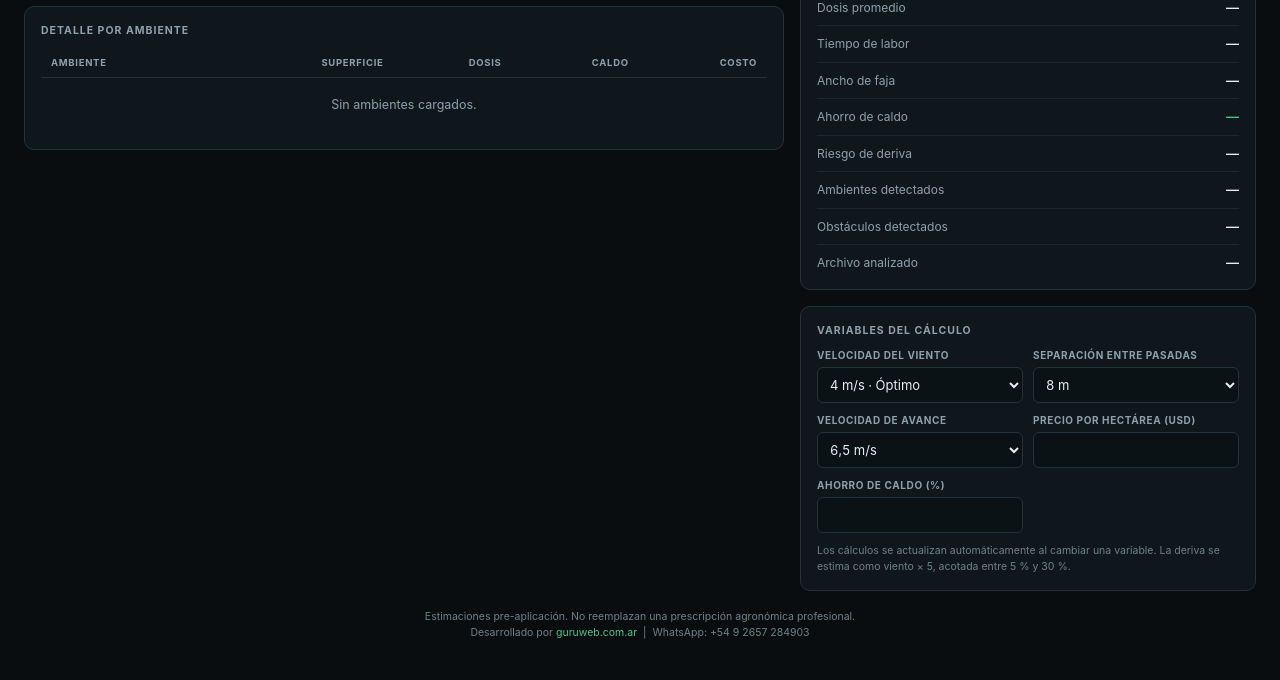
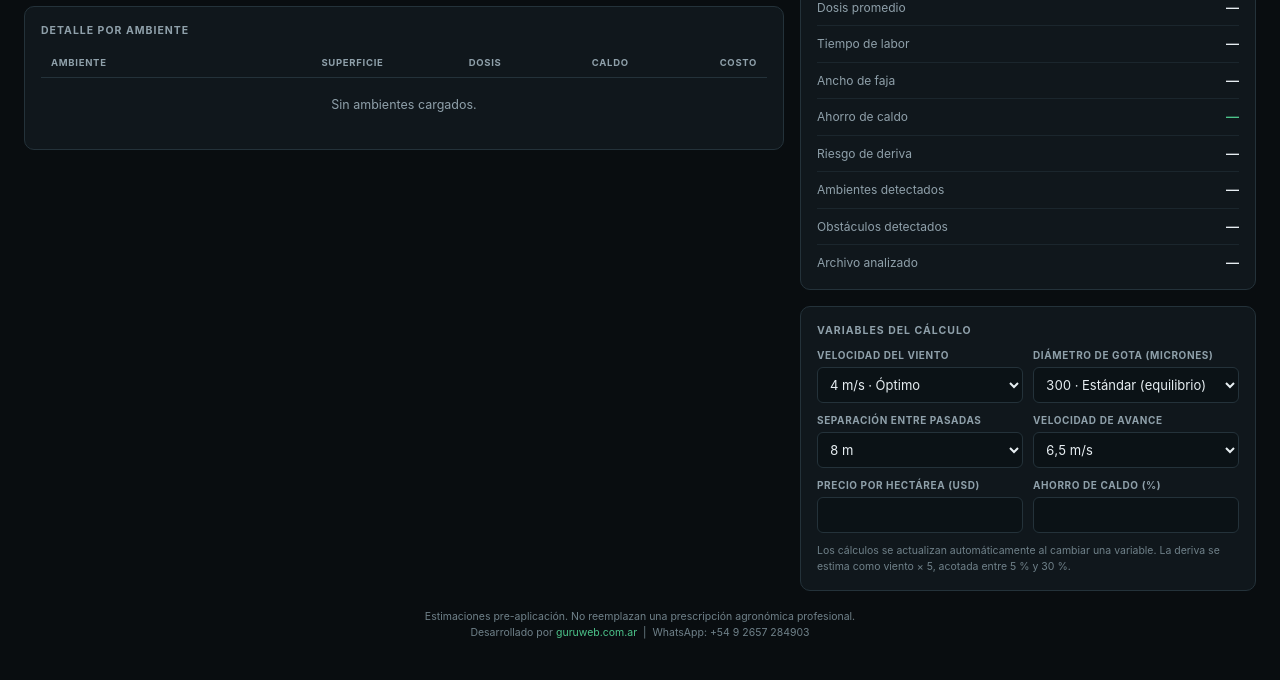
Before and after one commit to lucioupro2025/prevuelo, a Flask app: page / in a window 1280 px wide. Shown: the part 659-1339 px from the top of the page. Run offline with Flask 3, Linux system fonts and the light colour scheme.

Commit message:
Implementacion de diametro de gota y ajuste de deriva basado en feedback de pilotos

```diff
--- a/main.py
+++ b/main.py
@@ -44,10 +44,12 @@ DEFAULT_PARAMETERS = {
     "application_speed": 6.5,     # m/s
     "swath_width": 8.0,           # m entre lineas de pasada
     "wind_speed": 4.0,            # m/s
+    "droplet_diameter": 300.0,    # micrones (Diámetro estándar de gota)
 }
 
 DEFAULT_DOSE = 15.0               # L/ha si el KML no declara dosis
 DEFAULT_SWATH = 8.0               # m si el KML no declara ancho de faja
+DEFAULT_DROPLET = 300.0           # micrones si el KML no declara diámetro
 
 # ----------------------------------------------------------------------
 # Estado por visitante (sesiones aisladas)
@@ -94,6 +96,7 @@ def _init_default_state():
                 "home_point": parsed["home_point"],
                 "gps_bounds": parsed["gps_bounds"],
                 "overlays": parsed.get("overlays", []),
+                "droplet_diameter": parsed.get("droplet_diameter", DEFAULT_DROPLET),
             }
             report = calcular_informe_predictivo(
                 parsed, DEFAULT_PARAMETERS, DEFAULT_PARAMETERS["wind_speed"]
@@ -170,6 +173,7 @@ def calcular_informe_predictivo(parsed_kml, parameters, wind_speed):
     - El costo operativo usa el precio por hectarea configurado.
     - El ahorro aplica el porcentaje de ahorro sobre el caldo total.
     - El ROI relaciona el ahorro economico con el costo operativo.
+    - El diametro de gota afecta la deriva y la cobertura según condiciones de viento.
     """
     hectares = max(0.0, _as_float(parsed_kml.get("hectares"), 0.0))
     zones = parsed_kml.get("zones") or []
@@ -180,6 +184,7 @@ def calcular_informe_predictivo(parsed_kml, parameters, wind_speed):
     speed = max(0.5, _as_float(parameters.get("application_speed"), 6.5))
     swath = _clamp(_as_float(parameters.get("swath_width"), DEFAULT_SWATH), 4.0, 14.0)
     wind = max(0.0, _as_float(wind_speed, 4.0))
+    droplet = max(50.0, min(800.0, _as_float(parameters.get("droplet_diameter"), DEFAULT_DROPLET)))
 
     total_liters = 0.0
     total_area_m2 = 0.0
@@ -220,6 +225,10 @@ def calcular_informe_predictivo(parsed_kml, parameters, wind_speed):
     cost_savings = savings_liters * price_per_liter
     roi_percent = (cost_savings / cost_total * 100.0) if cost_total > 0 else 0.0
     drift_estimate = _clamp(wind * 5.0, 5.0, 30.0)
+
+    # Ajuste de deriva según diámetro de gota (gotas más pequeñas = más deriva)
+    droplet_factor = _clamp((400.0 - droplet) / 400.0, 0.5, 1.5)
+    drift_estimate = _clamp(drift_estimate * droplet_factor, 5.0, 35.0)
 
     # Dimensiones reales del lote (el parser agrega 25 m de margen por lado).
     field_width = max(0.0, _as_float(parsed_kml.get("width"), 0.0) - 50.0)
@@ -274,7 +283,9 @@ def calcular_informe_predictivo(parsed_kml, parameters, wind_speed):
     if wind > 6:
         altitude = max(2.0, altitude - 0.5)
 
-    flow_rate = average_dose * swath * speed * 0.006
+    # Ajustar flujo según diámetro de gota (gotas más pequeñas = mayor superficie)
+    droplet_surface_factor = _clamp(droplet / 200.0, 0.7, 1.4)
+    flow_rate = average_dose * swath * speed * 0.006 * droplet_surface_factor
     tank_refills = int(math.ceil(total_liters / 40.0)) if total_liters > 0 else 0
     battery_cycles = int(math.ceil(application_time_hours * 60.0 / 12.0)) if application_time_hours > 0 else 0
 
@@ -283,14 +294,20 @@ def calcular_informe_predictivo(parsed_kml, parameters, wind_speed):
         notes.append("Viento por encima del limite operativo de 8 m/s: suspender la aplicacion.")
     elif wind > 5:
         notes.append("Reducir la altura de aplicacion y priorizar horarios de bajo viento.")
-    if drift_estimate > 20:
-        notes.append("Deriva estimada alta: usar boquillas antideriva y verificar la direccion del viento.")
+    if drift_estimate > 25:
+        notes.append("Deriva estimada alta: usar boquillas antideriva, aumentar diámetro de gota y verificar la direccion del viento.")
+    elif drift_estimate > 20:
+        notes.append("Deriva moderada: considerar aumentar diámetro de gota si es posible.")
+    if droplet < 200:
+        notes.append("Diámetro de gota pequeño: aumentar riesgo de deriva. Considerar viento más calmado o gotas más grandes.")
+    elif droplet > 500:
+        notes.append("Diámetro de gota grande: mejor control de deriva pero menor cobertura. Asegurar suficiente superposición de pasadas.")
     if tank_refills > 0:
         notes.append(f"Prever {tank_refills} recargas de tanque de 40 L.")
     if len(zone_breakdown) > 1:
         notes.append("El lote tiene dosis variables por ambiente: respetar la prescripcion de cada zona.")
     if flow_rate > 24:
-        notes.append("El caudal requerido supera el maximo de la maquina: reducir velocidad o dosis.")
+        notes.append("El caudal requerido supera el maximo de la maquina: reducir velocidad, dosis o aumentar diámetro de gota.")
 
     return {
         "hectares": round(hectares, 2),
@@ -312,6 +329,7 @@ def calcular_informe_predictivo(parsed_kml, parameters, wind_speed):
         "application_speed": round(speed, 2),
         "field_width_m": round(field_width, 1),
         "field_height_m": round(field_height, 1),
+        "droplet_diameter": round(droplet, 1),
         "recommended": {
             "altitude_m": round(altitude, 1),
             "speed_m_s": round(recommended_speed, 1),
@@ -323,6 +341,8 @@ def calcular_informe_predictivo(parsed_kml, parameters, wind_speed):
             "battery_cycles": battery_cycles,
             "wind_status": wind_status,
             "wind_label": wind_label,
+            "droplet_diameter_microns": round(droplet, 1),
+            "drift_adjustment_factor": round(droplet_factor, 2),
             "notes": notes,
         },
     }
@@ -474,6 +494,12 @@ def configure_report():
             return jsonify({"status": "error", "message": "Velocidad de viento invalida."}), 400
         state["parameters"]["wind_speed"] = round(wind, 1)
 
+    if "droplet_diameter" in data:
+        droplet = _as_float(data.get("droplet_diameter"), None)
+        if droplet is None or droplet < 50 or droplet > 800:
+            return jsonify({"status": "error", "message": "Diámetro de gota invalido (50-800 micrones)."}), 400
+        state["parameters"]["droplet_diameter"] = round(droplet, 1)
+
     payload = recompute_report(state)
     payload["message"] = "Parametros actualizados y reporte recalculado."
     return jsonify(payload)
@@ -541,6 +567,7 @@ def report_pdf():
         ["Ahorro economico estimado", f"USD {report['cost_savings_usd']}"],
         ["ROI / Retorno de inversion", f"{report['roi_percent']} %"],
         ["Riesgo de deriva por viento", f"{report['drift_estimate_percent']} %"],
+        ["Diámetro de gota configurado", f"{report.get('droplet_diameter', 300)} micrones"],
         ["Ambientes / obstaculos", f"{report['zone_count']} / {report['obstacle_count']}"],
     ]
     summary_table = Table(summary, colWidths=[100 * mm, 62 * mm])
@@ -576,6 +603,7 @@ def report_pdf():
             ["Recargas de tanque (40 L)", f"{recommended.get('tank_refills', 0)}"],
             ["Baterias estimadas (12 min)", f"{recommended.get('battery_cycles', 0)}"],
             ["Estado del viento", recommended.get("wind_label", "-")],
+            ["Diámetro de gota sugerido", f"{recommended.get('droplet_diameter_microns', 300)} μm"],
         ]
         rec_table = Table(rec_rows, colWidths=[100 * mm, 62 * mm])
         rec_table.setStyle(TableStyle([
@@ -635,7 +663,8 @@ def report_pdf():
         f"ahorro {params['savings_percent']}% &nbsp;|&nbsp; "
         f"velocidad {params['application_speed']} m/s &nbsp;|&nbsp; "
         f"pasadas {params.get('swath_width', 8)} m &nbsp;|&nbsp; "
-        f"viento {params['wind_speed']} m/s</font>",
+        f"viento {params['wind_speed']} m/s &nbsp;|&nbsp; "
+        f"gota {params.get('droplet_diameter', 300)} μm</font>",
         styles["Normal"],
     ))
     elements.append(Spacer(1, 6))
--- a/templates/index.html
+++ b/templates/index.html
@@ -857,6 +857,17 @@
                                 <option value="10">10 m/s · No aplicar</option>
                                 <option value="11">11 m/s · No aplicar</option>
                                 <option value="12">12 m/s · No aplicar</option>
+                            </select>
+                        </div>
+                        <div class="field">
+                            <label for="p-droplet">Diámetro de gota (micrones)</label>
+                            <select id="p-droplet">
+                                <option value="150">150 · Muy pequeño (alto riesgo)</option>
+                                <option value="200">200 · Pequeño (viento moderado)</option>
+                                <option value="300" selected>300 · Estándar (equilibrio)</option>
+                                <option value="400">400 · Grande (bajo viento)</option>
+                                <option value="500">500 · Muy grande (control total)</option>
+                                <option value="600">600 · Extra grande (máximo control)</option>
                             </select>
                         </div>
                         <div class="field">
@@ -1026,6 +1037,7 @@
                 setControl("p-speed", params.application_speed != null ? params.application_speed : "6.5");
                 setControl("p-swath", params.swath_width != null ? params.swath_width : "8");
                 setControl("p-wind", params.wind_speed != null ? params.wind_speed : "4");
+                setControl("p-droplet", params.droplet_diameter != null ? params.droplet_diameter : "300");
 
                 setText("map-meta",
                     (report.field_width_m != null ? nf.format(report.field_width_m) : "—") + " × " +
@@ -1533,7 +1545,8 @@
                     savings_percent: Number($("p-savings").value),
                     application_speed: Number($("p-speed").value),
                     swath_width: Number($("p-swath").value),
-                    wind_speed: Number($("p-wind").value)
+                    wind_speed: Number($("p-wind").value),
+                    droplet_diameter: Number($("p-droplet").value),
                 };
             }
 
@@ -1636,7 +1649,7 @@
                 });
 
                 /* Recálculo automático al cambiar cualquier variable */
-                ["p-wind", "p-swath", "p-speed"].forEach(function (id) {
+                ["p-wind", "p-swath", "p-speed", "p-droplet"].forEach(function (id) {
                     $(id).addEventListener("change", function () { scheduleRecalc(0); });
                 });
                 ["p-price", "p-savings"].forEach(function (id) {
```
